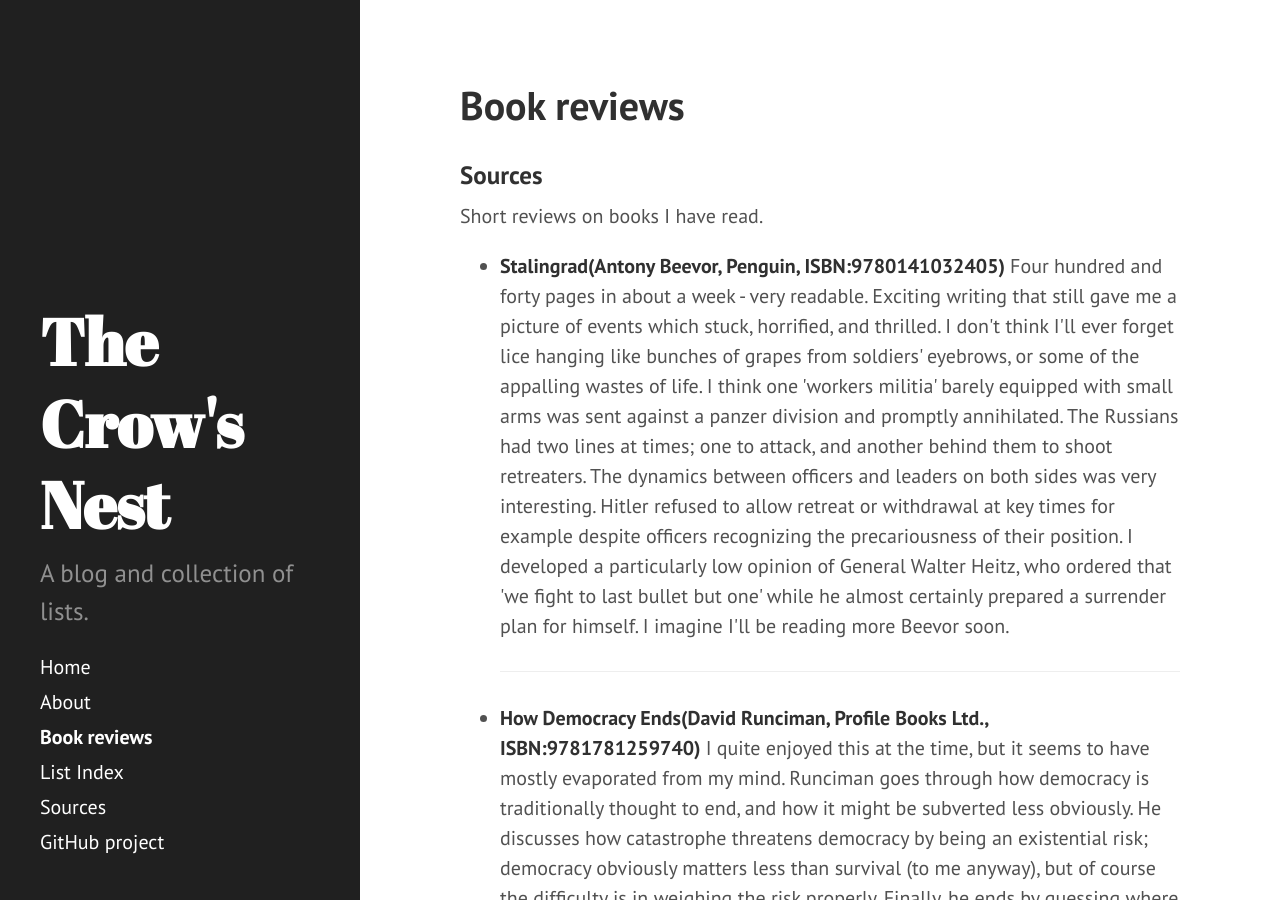
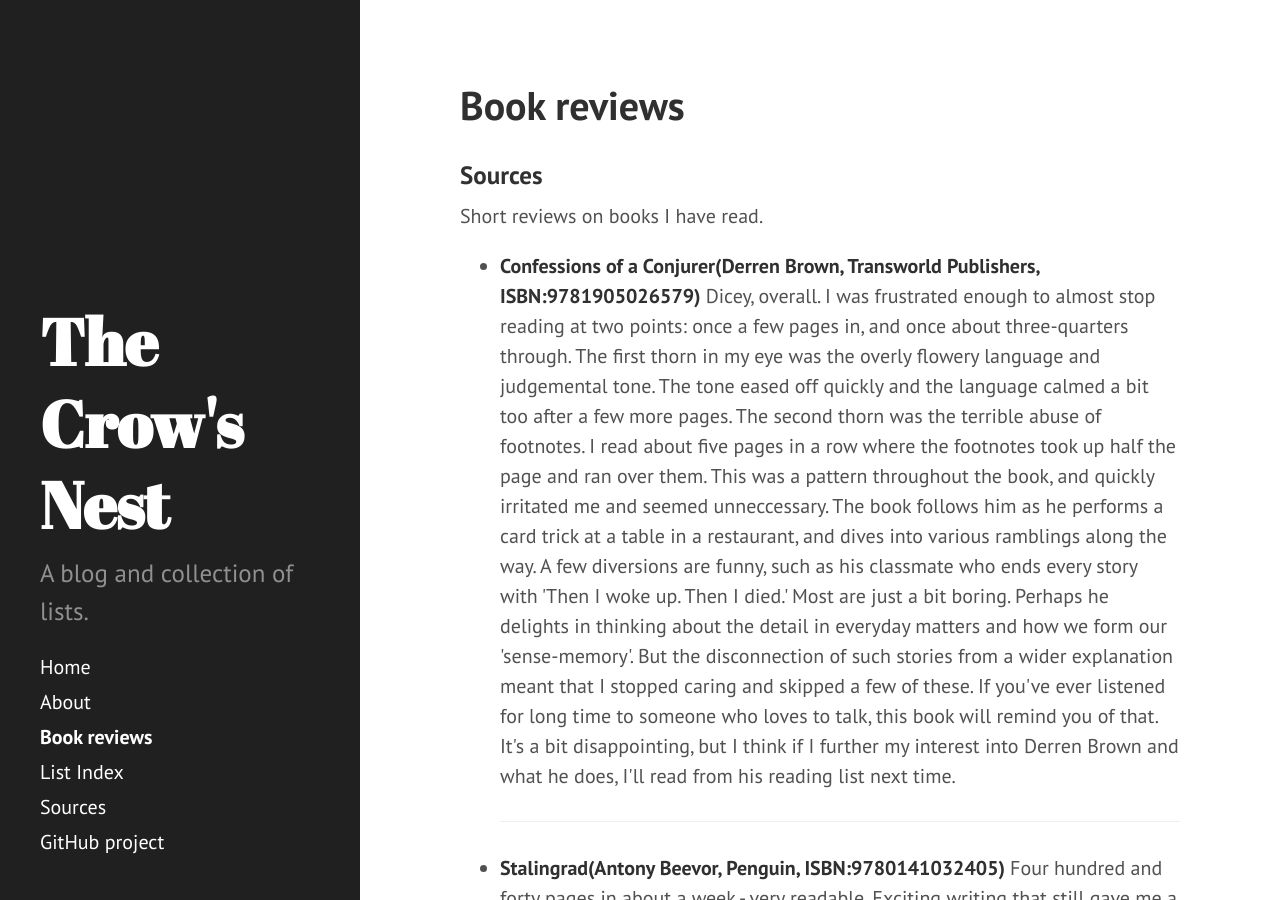
Before and after one commit to rm646/blag, a Jekyll site: the page built from book_reviews.md, in a window 1280 px wide and 900 px high. Built offline with Jekyll 4.4.1, drawn with Linux system fonts in a browser that asks for light colours.

Commit message:
Derren Brown Confessions of a Conjurer review

```diff
--- a/_data/book_reviews.yml
+++ b/_data/book_reviews.yml
@@ -1,3 +1,26 @@
+- title: "Confessions of a Conjurer"
+  author: Derren Brown
+  ISBN: 9781905026579
+  publisher: Transworld Publishers
+  review: >
+    Dicey, overall. I was frustrated enough to almost stop reading at two points:
+    once a few pages in, and once about three-quarters through. The first thorn in my
+    eye was the overly flowery language and judgemental tone. The tone eased off quickly
+    and the language calmed a bit too after a few more pages. The second thorn was the
+    terrible abuse of footnotes. I read about five pages in a row where the footnotes
+    took up half the page and ran over them. This was a pattern throughout the book,
+    and quickly irritated me and seemed unneccessary. The book follows him as he
+    performs a card trick at a table in a restaurant, and dives into various
+    ramblings along the way. A few diversions are funny, such as
+    his classmate who ends every story with 'Then I woke up. Then I died.'
+    Most are just a bit boring. Perhaps he delights in thinking about the detail
+    in everyday matters and how we form our 'sense-memory'. But the disconnection
+    of such stories from a wider explanation meant that I stopped caring
+    and skipped a few of these. If you've ever listened for long time to someone
+    who loves to talk, this book will remind you of that. It's a bit disappointing,
+    but I think if I further my interest into Derren Brown and what he does, I'll
+    read from his reading list next time.
+
 - title: "Stalingrad"
   author: Antony Beevor
   ISBN: 9780141032405
```
